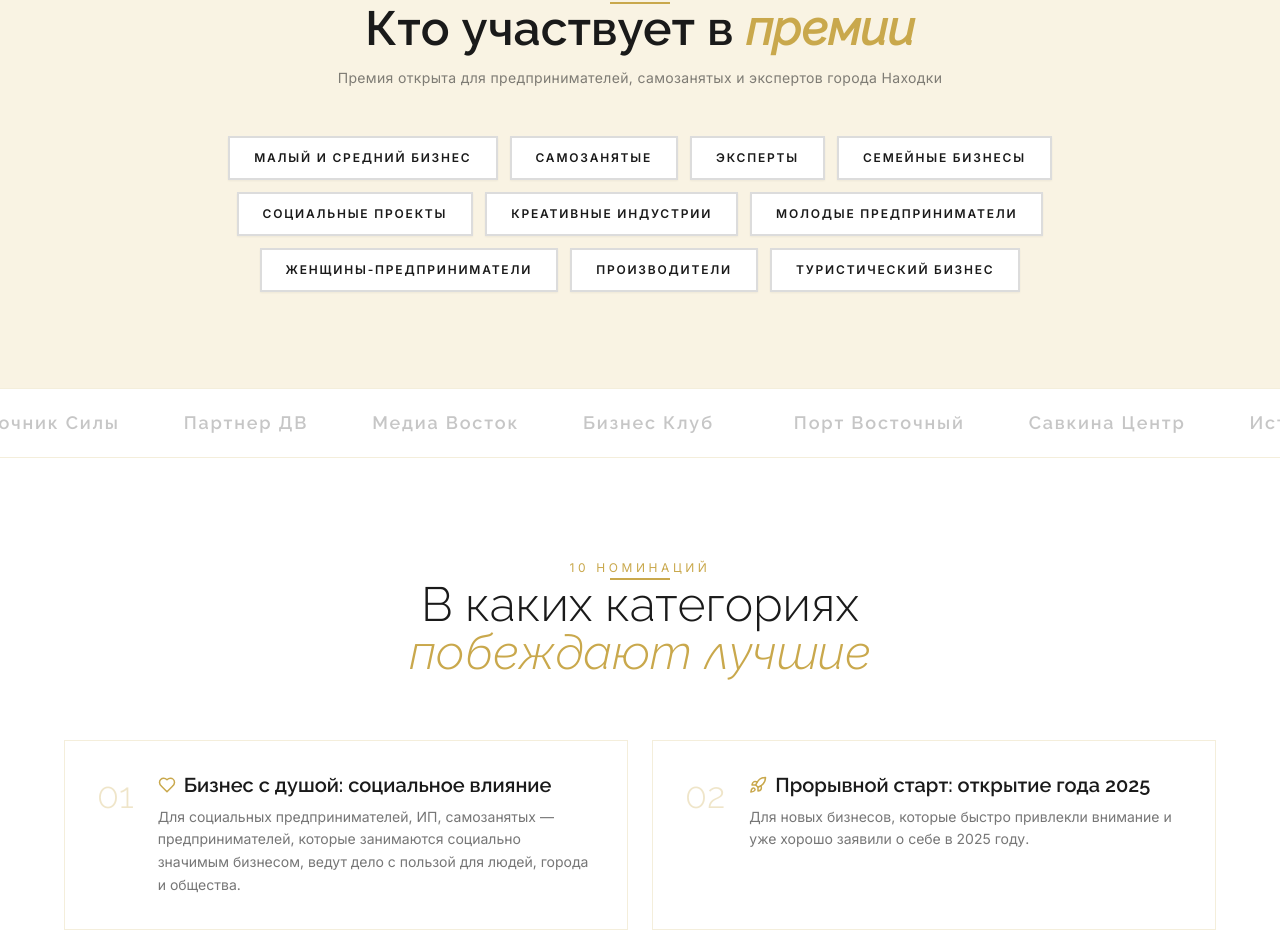
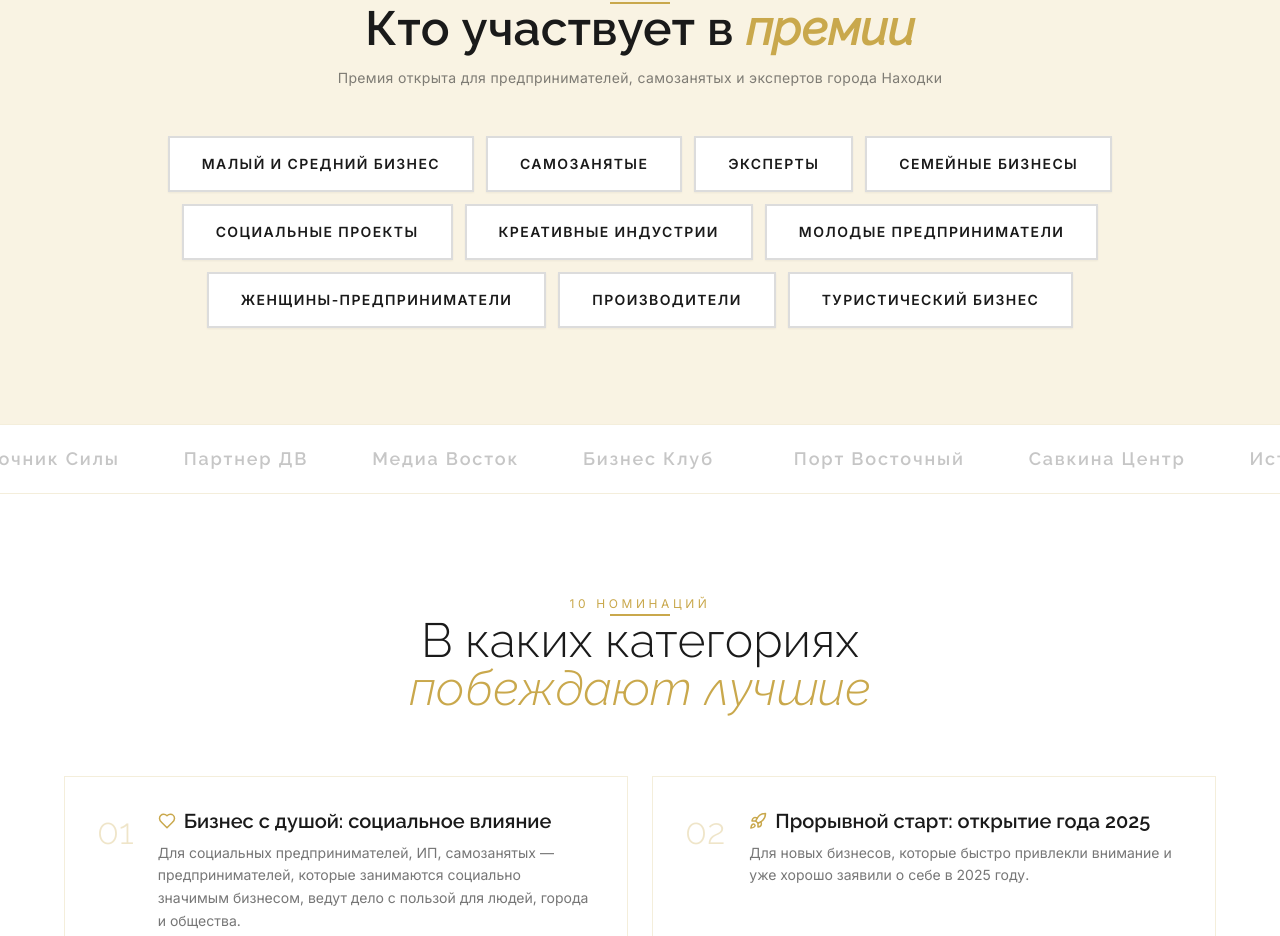
Before and after one commit to pr-poehali-dev/business-award-landing-2, a React (Vite) app: page / in a window 1280 px wide. Shown: the part 3162-4098 px from the top of the page. Built offline with nearby package versions, Linux system fonts and the light colour scheme.

Commit message:
Увеличить подписи в блоке "для кого"

```diff
--- a/src/pages/Index.tsx
+++ b/src/pages/Index.tsx
@@ -512,7 +512,7 @@ export default function Index() {
             {audience.map((tag) => (
               <span
                 key={tag}
-                className="font-body text-xs font-semibold tracking-[0.15em] uppercase px-6 py-3 border-2 border-charcoal/15 text-charcoal bg-white hover:border-gold hover:text-gold hover:bg-white transition-all duration-300 cursor-default shadow-sm"
+                className="font-body text-sm font-semibold tracking-[0.1em] uppercase px-8 py-4 border-2 border-charcoal/15 text-charcoal bg-white hover:border-gold hover:text-gold hover:bg-white transition-all duration-300 cursor-default shadow-sm"
               >
                 {tag}
               </span>
```
